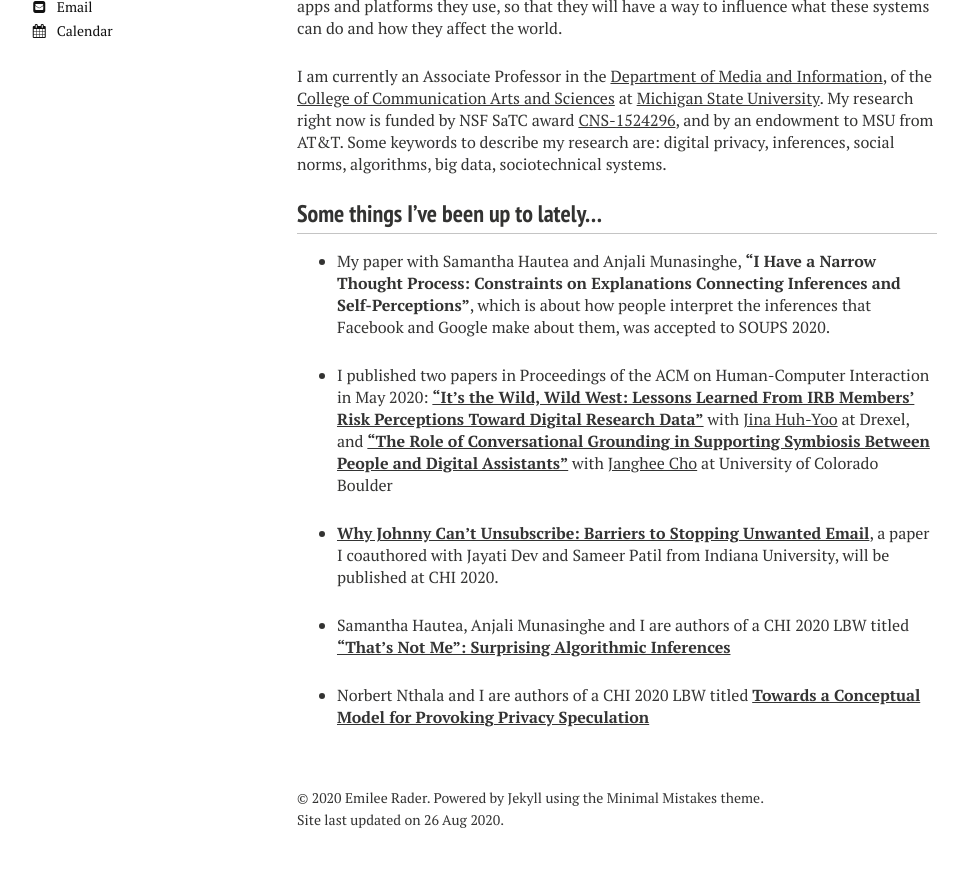
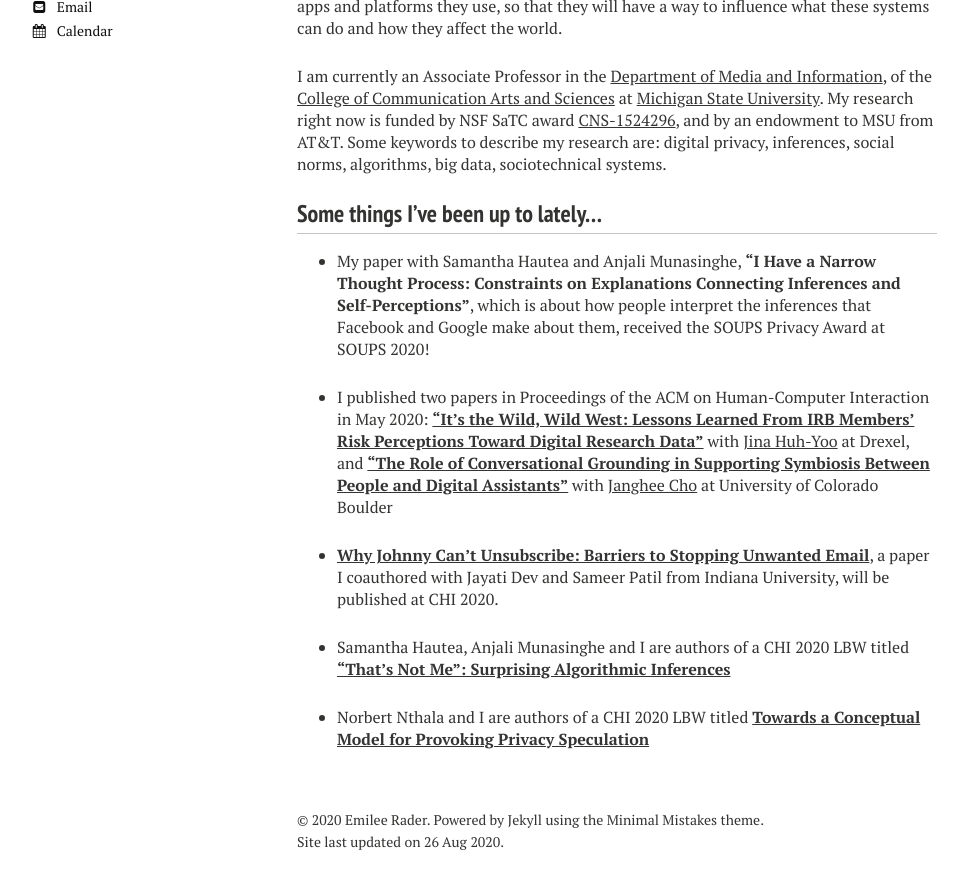
Before and after one commit to bierdoctor/bierdoctor.github.io, a Jekyll site: the page built from index.md, in a window 1280 px wide and 900 px high, scrolled down 689 px. Shown: the top 889 px of the window, without its empty margins (23-986 px from the left). Built offline with Jekyll 4.4.1, drawn with Linux system fonts in a browser that asks for light colours; nearby versions of some CDN libraries.

Commit message:
update cv and home page with pricacy award

```diff
--- a/index.md
+++ b/index.md
@@ -14,7 +14,7 @@
 
 ### Some things I've been up to lately...
 
-- My paper with Samantha Hautea and Anjali Munasinghe, **“I Have a Narrow Thought Process: Constraints on Explanations Connecting Inferences and Self-Perceptions”**, which is about how people interpret the inferences that Facebook and Google make about them, was accepted to SOUPS 2020.
+- My paper with Samantha Hautea and Anjali Munasinghe, **“I Have a Narrow Thought Process: Constraints on Explanations Connecting Inferences and Self-Perceptions”**, which is about how people interpret the inferences that Facebook and Google make about them, received the SOUPS Privacy Award at SOUPS 2020!
 
 - I published two papers in Proceedings of the ACM on Human-Computer Interaction in May 2020: [**“It’s the Wild, Wild West: Lessons Learned From IRB Members’ Risk Perceptions Toward Digital Research Data”**](http://emileerader.com/papers/huh-yoo_rader_cscw20.pdf) with [Jina Huh-Yoo](http://jinahuhyoo.com/) at Drexel, and [**“The Role of Conversational Grounding in Supporting Symbiosis Between People and Digital Assistants”**](http://emileerader.com/papers/cho_rader_cscw20.pdf) with [Janghee Cho](https://www.colorado.edu/cmci/people/graduate-students/information-science/janghee-cho) at University of Colorado Boulder
 
```
Also changed, not shown: 2 other files.
